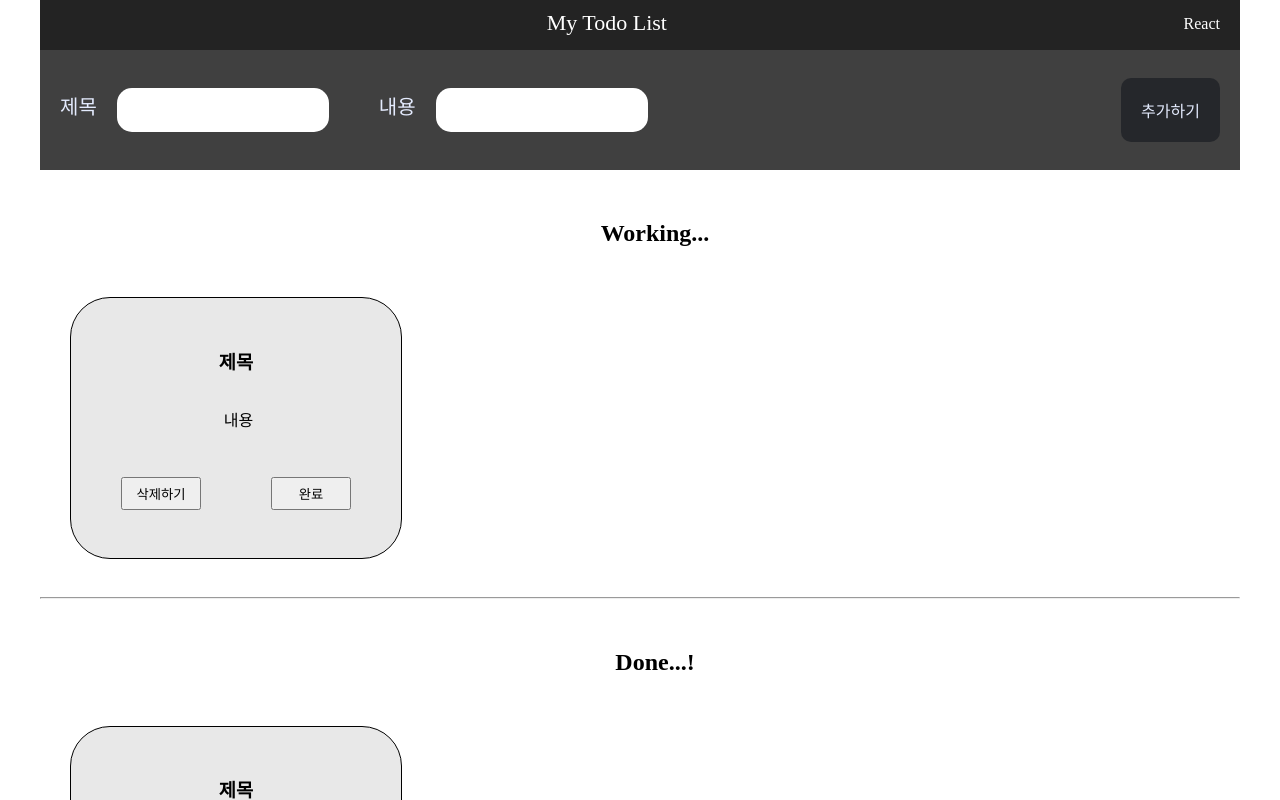
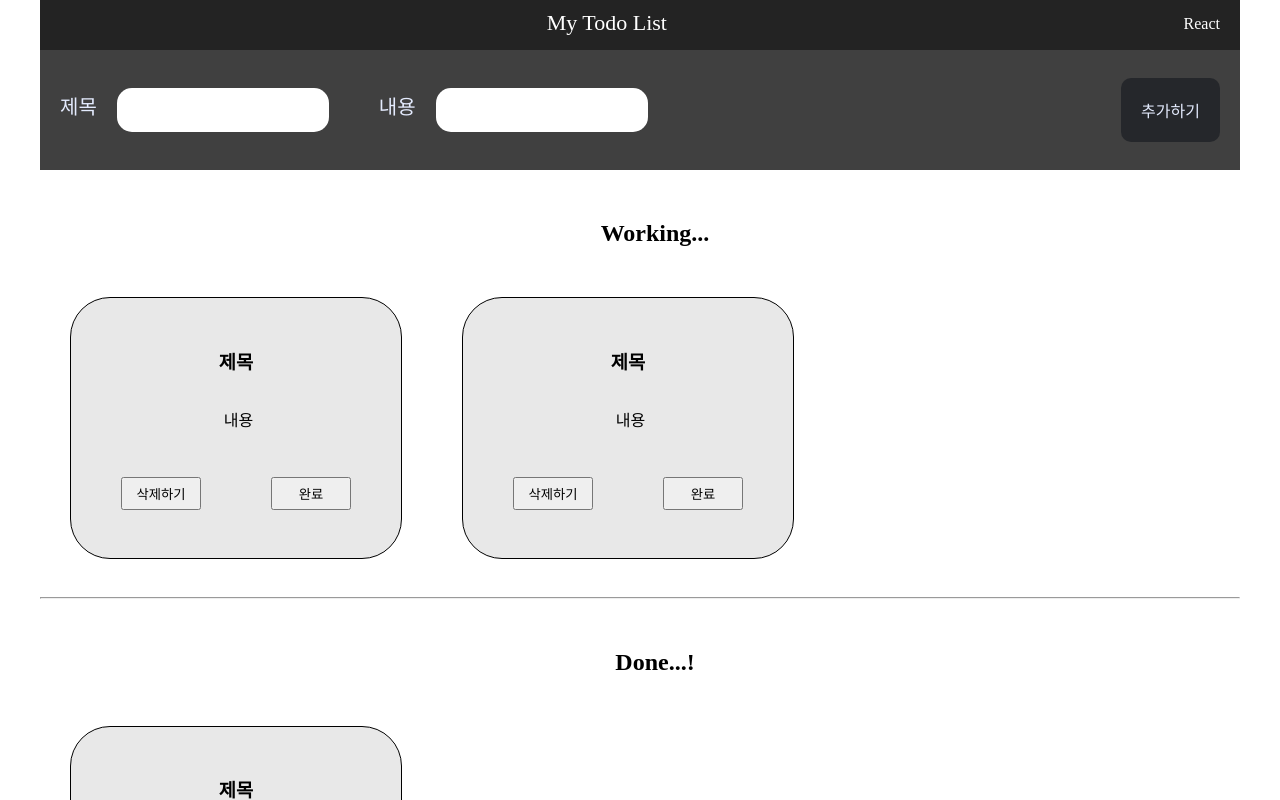
Before and after one commit to Sunghoman/react_todoapp, a React (Create React App) app: page / in a window 1280 px wide. Shown: the top 800 px of the page. Built offline with nearby package versions, Linux system fonts and the light colour scheme.

Commit message:
완료/취소 기능 토글 구현, 상태에 따른 렌더링

```diff
--- a/src/components/list/List.jsx
+++ b/src/components/list/List.jsx
@@ -2,26 +2,54 @@ import './style.css'
 
 import Todo from '../todo/Todo';
 
-const List = ({  posts, setPosts  }) => {
+const List = ({ posts, setPosts }) => {
+
+  let copy = [...posts]
+  const setBtn = (posts) => {
+
+    let new_obj = copy.map(user => {
+      if (user.id === posts.id) {
+        if (user.isDone === "완료!") {
+          return(
+            {...user, isDone: "취소"}
+          )
+        } else {
+          return (
+            {...user, isDone: "완료!"}
+          )
+        }
+      } else {
+        return {...user}
+      }
+    })
+    setPosts(new_obj);
+  }
+
+  const working_filter = posts.filter((todo) => { return todo.isDone === "완료!" }).map((todo, i) => {
+    return(<Todo setBtn={setBtn} todo={todo} setPosts={setPosts} posts={posts} key={i} i={i}/>)
+  })
+  const done_filter = posts.filter((todo) => { return todo.isDone === "취소"}).map((todo, i) => {
+    return(<Todo setBtn={setBtn} todo={todo} setPosts={setPosts} posts={posts} key={i} i={i} />)
+  })
 
   return(
     <div>
 
         <h2>Working...</h2>
         <div className='card-list'>
-          <Todo/>
+          { working_filter }
         </div>
+
 
       <hr/>
 
         <h2>Done...!</h2>
         <div className='card-list'>
-          <Todo/>
+          { done_filter }
         </div>
 
     </div>
   );
-
-}
+};
 
 export default List;
```
